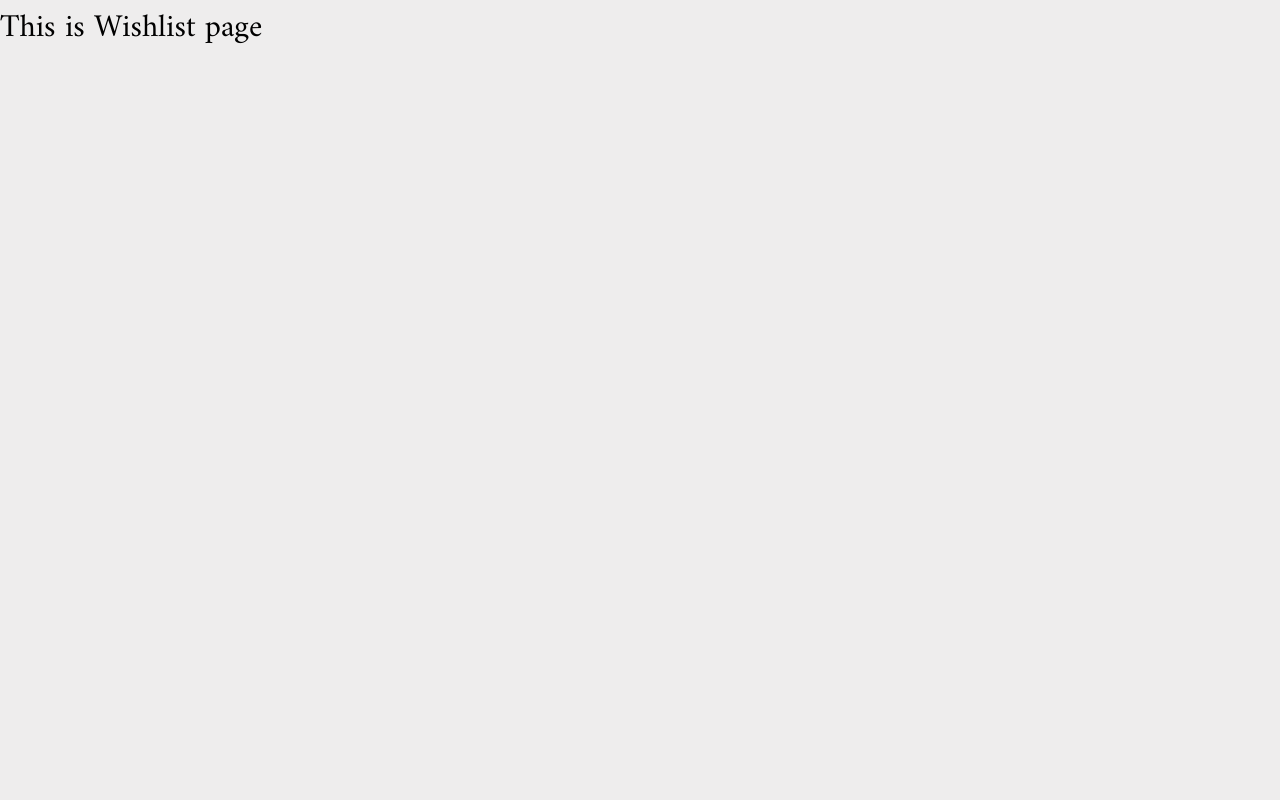
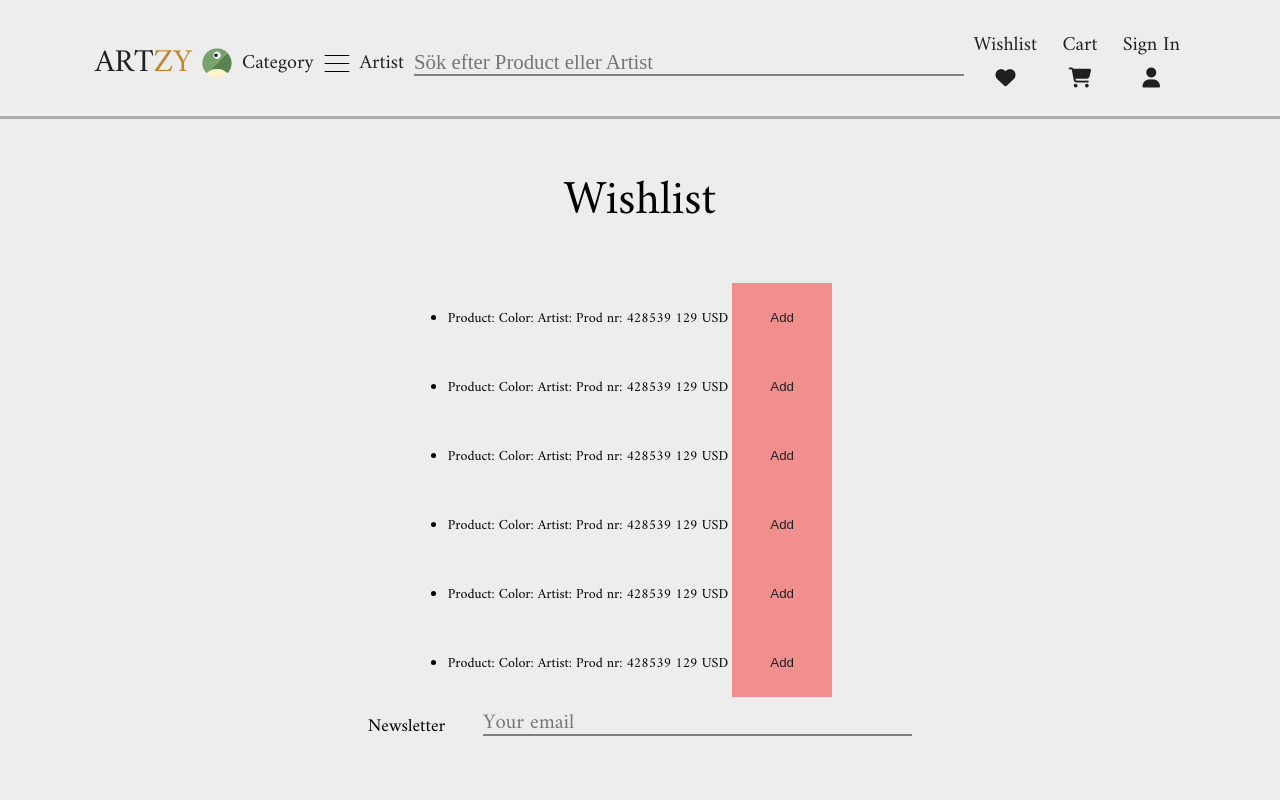
Before and after one commit to rawisha/rawisha.github.io, a React (Create React App) app: page /wishlist in a window 1280 px wide. Shown: the top 800 px of the page. Built offline with nearby package versions, Linux system fonts and the light colour scheme.

Commit message:
wishlist

```diff
--- a/src/pages/Wishlist.js
+++ b/src/pages/Wishlist.js
@@ -1,9 +1,29 @@
 import React from 'react'
+import Navbar from '../Components/Navbar';
+import Footer from '../Components/Footer'
+import "../styles/Wishlist.css"
 
 export default function Wishlist() {
   return (
     <div>
-        <h1>This is Wishlist page</h1>
+        <Navbar />
+    <div className="wishlistHeader">
+      <h1>Wishlist</h1>
+      <div/>
+      <div className="wishlistContainer">
+          <ul>
+            <li>Product: Color: Artist: Prod nr: 428539 129 USD <button>Add</button></li>
+            <li>Product: Color: Artist: Prod nr: 428539 129 USD <button>Add</button></li>
+            <li>Product: Color: Artist: Prod nr: 428539 129 USD <button>Add</button></li>
+            <li>Product: Color: Artist: Prod nr: 428539 129 USD <button>Add</button></li>
+            <li>Product: Color: Artist: Prod nr: 428539 129 USD <button>Add</button></li>
+            <li>Product: Color: Artist: Prod nr: 428539 129 USD <button>Add</button></li>
+          </ul>
+      </div>
+      <Footer />
     </div>
+    </div>
+
+
   )
 }
--- /dev/null
+++ b/src/styles/Wishlist.css
@@ -0,0 +1,44 @@
+@import url("https://fonts.googleapis.com/css2?family=Amiri:ital,wght@0,400;0,700;1,400&family=Roboto:wght@100;400;700&display=swap");
+
+* {
+  margin: 0;
+  padding: 0;
+}
+
+.wishlistHeader {
+    display: flex;
+    justify-content: center;
+    text-align: center;
+    align-items: center;
+    flex-direction: column;
+    margin-top: 40px;
+    font-family: 'amiri', 'serif';
+}
+
+.wishlistHeader > h1 {
+    font-size: 48px;
+}
+
+.wishlistContainer {
+    display: flex;
+justify-content: center;
+text-align: center;
+align-items: center;
+flex-direction: column;
+margin-top: 40px;
+border-width: 1px;
+
+}
+
+.wishlistContainer > ul {
+font-size: 14px;
+
+}
+
+.wishlistContainer > ul > li > button {
+    background-color: #F18E8E;
+    color: #222222;
+    width: 100px;
+    height: 69px;
+    border: none;
+}
```
